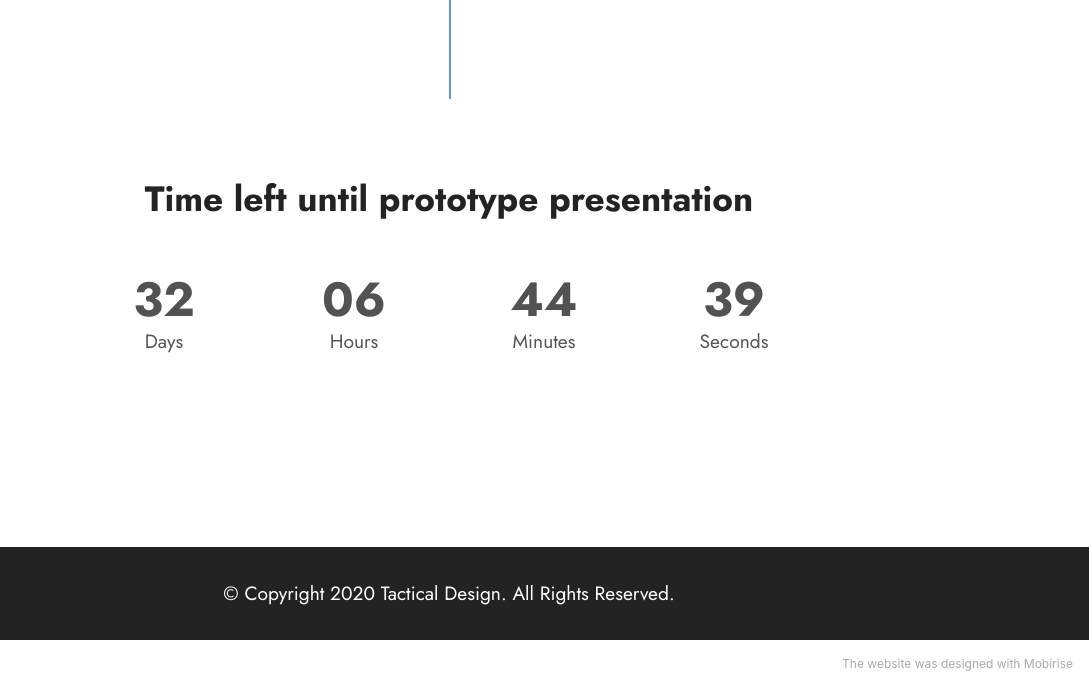
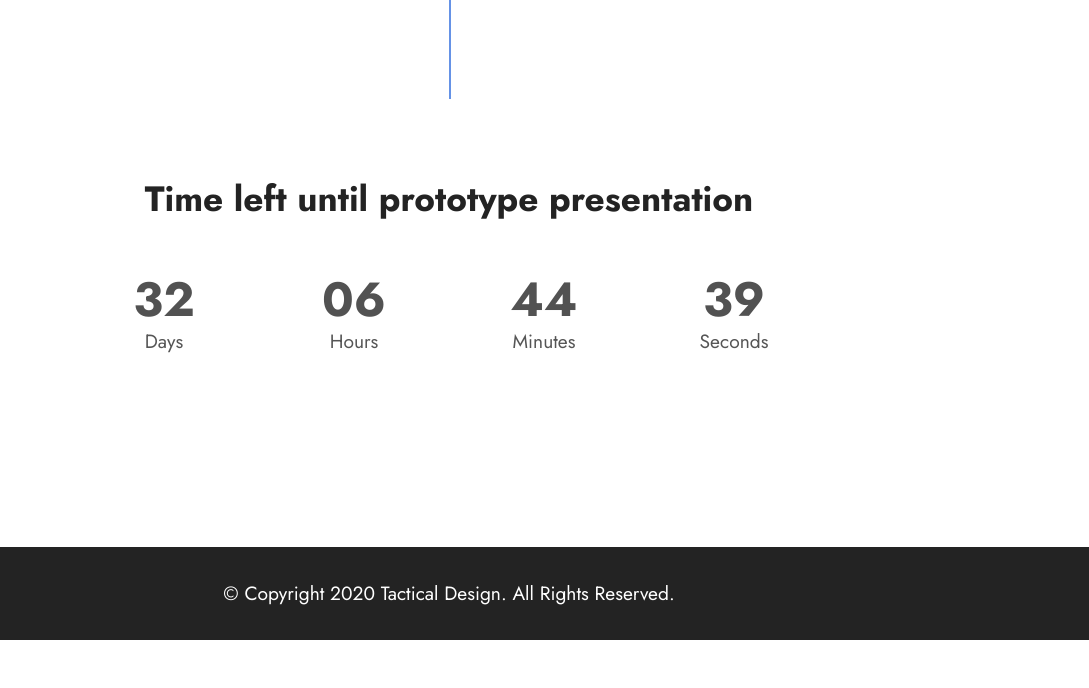
Before and after one commit to denisov93/tacticaldesign, a plain HTML site: page index.html in a window 1280 px wide. Shown: the part 7276-7964 px from the top of the page, 191-1280 px from the left. After the commit the page ends 7916 px from the top, so only its background shows below. Drawn offline with Linux system fonts and the light colour scheme.

Commit message:
Index - removed watermark

```diff
--- a/index.html
+++ b/index.html
@@ -506,7 +506,7 @@
             </div>
         </div>
     </div>
-</section><section style="background-color: #fff; font-family: -apple-system, BlinkMacSystemFont, 'Segoe UI', 'Roboto', 'Helvetica Neue', Arial, sans-serif; color:#aaa; font-size:12px; padding: 0; align-items: center; display: flex;"><a href="https://mobirise.site/v" style="flex: 1 1; height: 3rem; padding-left: 1rem;"></a><p style="flex: 0 0 auto; margin:0; padding-right:1rem;"><a href="https://mobirise.site/d" style="color:#aaa;">The website</a> was designed with Mobirise</p></section><script src="assets/web/assets/jquery/jquery.min.js"></script>  <script src="assets/popper/popper.min.js"></script>  <script src="assets/tether/tether.min.js"></script>  <script src="assets/bootstrap/js/bootstrap.min.js"></script>  <script src="assets/smoothscroll/smooth-scroll.js"></script>  <script src="assets/dropdown/js/nav-dropdown.js"></script>  <script src="assets/dropdown/js/navbar-dropdown.js"></script>  <script src="assets/touchswipe/jquery.touch-swipe.min.js"></script>  <script src="assets/countdown/jquery.countdown.min.js"></script>  <script src="assets/theme/js/script.js"></script>
+</section><script src="assets/web/assets/jquery/jquery.min.js"></script>  <script src="assets/popper/popper.min.js"></script>  <script src="assets/tether/tether.min.js"></script>  <script src="assets/bootstrap/js/bootstrap.min.js"></script>  <script src="assets/smoothscroll/smooth-scroll.js"></script>  <script src="assets/dropdown/js/nav-dropdown.js"></script>  <script src="assets/dropdown/js/navbar-dropdown.js"></script>  <script src="assets/touchswipe/jquery.touch-swipe.min.js"></script>  <script src="assets/countdown/jquery.countdown.min.js"></script>  <script src="assets/theme/js/script.js"></script>
 
 
 </body>
```
